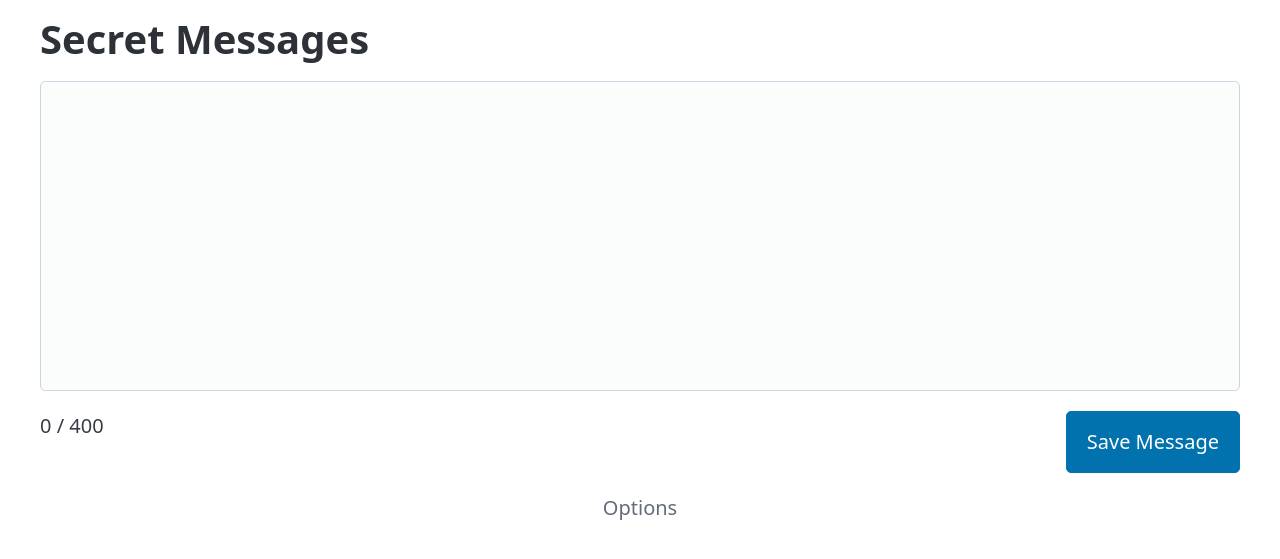
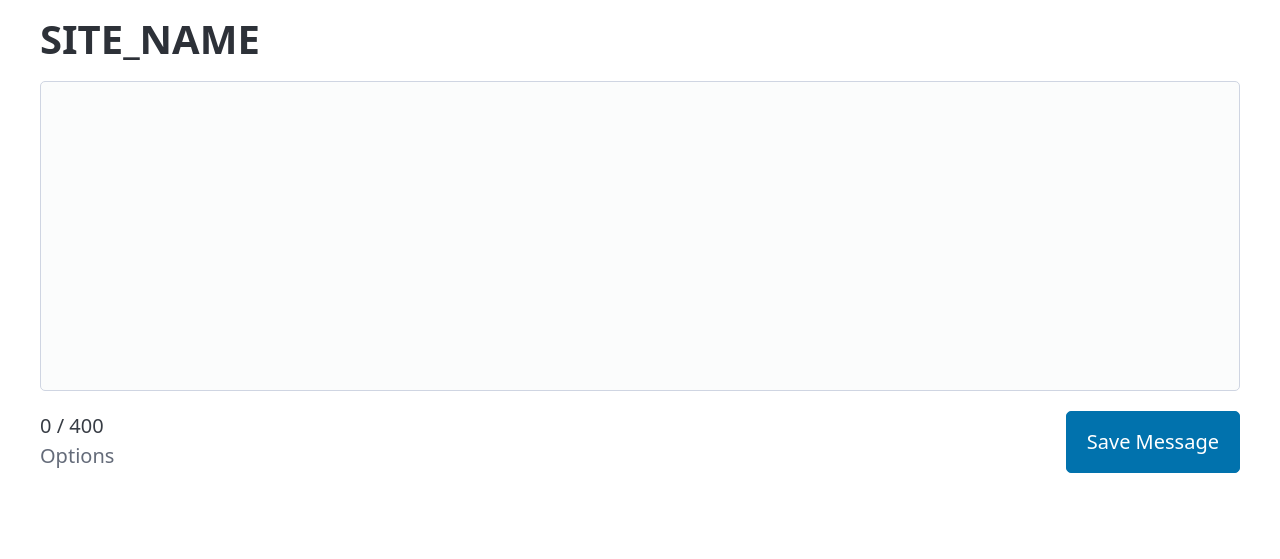
Before and after one commit to FatCatLikesBeer/php-secret-service, a PHP site: page /user/views/index.php in a window 1280 px wide. Shown: the top 559 px of the page. Run offline with PHP 8.4, Linux system fonts and the light colour scheme; data comes from the database, SQL or seed files in the repository; both versions use the stored data as it was after the commit; some libraries are stand-ins or nearby versions.

Commit message:
Moved options button, defined interaction

```diff
--- a/index.php
+++ b/index.php
@@ -3,6 +3,8 @@
 declare(strict_types=1);
 
 include_once('./router.php');
+
+const SITE_NAME = "Project Flight";
 
 // Views Go Here
 get("/", "./views/index.php");
--- a/views/index.php
+++ b/views/index.php
@@ -1,8 +1,10 @@
 <?php
 include_once(__DIR__ . "/../models/database.php");
+/* const SITE_NAME = "Project Flight"; */
 $count = $visitor_increment();
 // TODO: passkey
 // TODO: Change view on succccessful response
+// TODO: Create tests
 ?>
 <!DOCTYPE html>
 <html lang="en">
@@ -10,10 +12,14 @@
 <head>
   <meta charset="UTF-8">
   <meta name="viewport" content="width=device-width, initial-scale=1">
-  <title></title>
+  <title><?php echo SITE_NAME; ?></title>
   <link href="/css/style.css" rel="stylesheet">
   <link href="/css/color.style.css" rel="stylesheet">
   <style>
+    a {
+      text-decoration: none;
+    }
+
     #control-panel {
       display: flex;
       flex-direction: row;
@@ -40,11 +46,19 @@
       padding-bottom: 0.8rem;
     }
 
-    #sub-panel {
+    #options-panel {
       display: flex;
       flex-direction: row;
       justify-content: space-around;
+    }
+
+    #options-button {
       color: var(--pico-muted-color);
+    }
+
+    #sub-panel {
+      display: flex;
+      flex-direction: column;
     }
   </style>
 </head>
@@ -53,18 +67,21 @@
   <div class="container" id="app">
     <div>
       <div id="title-bar">
-        <h1>Secret Messages</h1>
+        <h1><?php echo SITE_NAME; ?></h1>
       </div>
       <div id="msg-panel">
         <textarea id="msg-area" maxlength="400" rows="10"></textarea>
+        <div id="options-panel" hidden="true">
+          Placeholder
+        </div>
         <div id="control-panel">
-          <span id="full-count"><span id="char-count">0</span> / 400</span>
+          <div id="sub-panel">
+            <span id="full-count"><span id="char-count">0</span> / 400</span>
+            <a id="options-button">Options</a>
+          </div>
           <button type="button" id="snd-button">
             Save Message
           </button>
-        </div>
-        <div id="sub-panel">
-          <span>Options</span>
         </div>
       </div>
     </div>
@@ -75,11 +92,16 @@
 </body>
 
 <script>
+  //******************************
+  //    Variables
+  //******************************
   const apiURL = "/api/v0/messages";
   const msgArea = document.getElementById("msg-area");
-  const button = document.getElementById("snd-button");
+  const sendButton = document.getElementById("snd-button");
+  const optButton = document.getElementById("options-button");
   const charCount = document.getElementById("char-count");
   const fullCount = document.getElementById("full-count");
+  const optPanel = document.getElementById("options-panel");
   const charCountBreakpoints = [360, 390];
   const toast = {
     container: document.getElementById("toast"),
@@ -90,7 +112,6 @@
       console.log("Closing toast");
     },
     shout: function(message = "Generic Message", success = true, timeout = 3000) {
-      this.container.removeAttribute("hidden");
       this.banner.innerText = message;
       if (!success) {
         this.emoji.innerText = "❌";
@@ -99,12 +120,26 @@
         this.emoji.innerText = "✅";
         this.container.style.borderColor = "var(--pico-color-green-500)";
       }
+      this.container.removeAttribute("hidden");
       setTimeout(() => {
         this.closeToast();
       }, timeout);
     }
   }
 
+  //******************************
+  //    Interaction Assignments
+  //******************************
+  msgArea.addEventListener("input", reactiveCharCount);
+  sendButton.addEventListener("click", sendMessage);
+  toast.emoji.addEventListener("click", () => {
+    toast.closeToast();
+  });
+  optButton.addEventListener("click", toggleOptionsPanel);
+
+  //******************************
+  //    Function Definitions
+  //******************************
   async function sendMessage() {
     const messageValue = msgArea.value;
     try {
@@ -137,13 +172,14 @@
     }
   }
 
-  msgArea.addEventListener("input", reactiveCharCount);
-
-  button.addEventListener("click", sendMessage);
-
-  toast.emoji.addEventListener("click", () => {
-    toast.closeToast();
-  });
+  function toggleOptionsPanel() {
+    const currentState = optPanel.getAttribute("hidden");
+    if ("true" === currentState) {
+      optPanel.removeAttribute("hidden");
+    } else {
+      optPanel.setAttribute("hidden", "true");
+    }
+  }
 </script>
 
 </html>
```
Also changed, not shown: models/my_base.sqlite.
